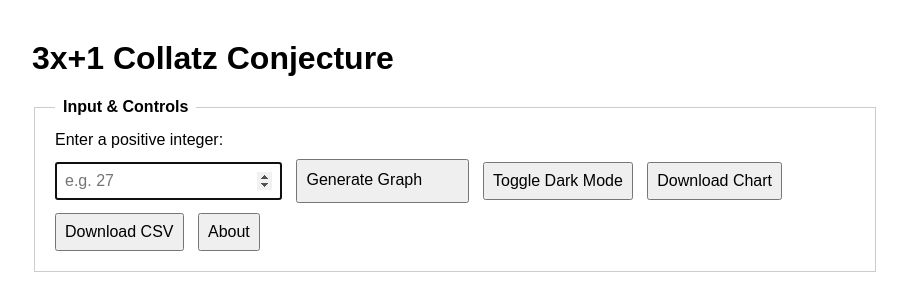
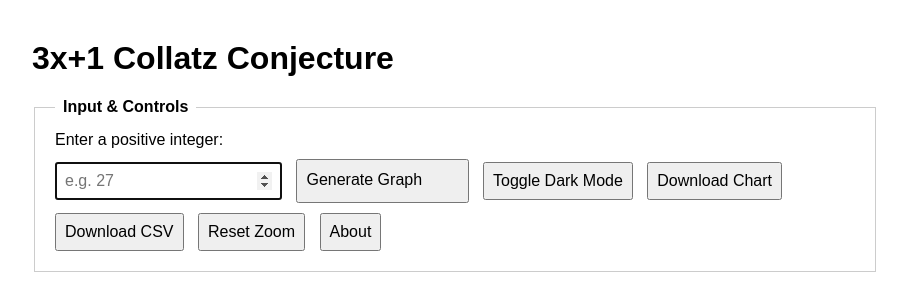
Before and after one commit to Code3rr0r/Collatz, a plain HTML site: page index.html in a window 1280 px wide. Shown: the whole page, without its empty margins (8-915 px from the left). Drawn offline with nearby package versions, Linux system fonts and the light colour scheme; some packages are replaced by stand-ins of ours; a script that the page names is missing.

Commit message:
Update index.html

```diff
--- a/index.html
+++ b/index.html
@@ -143,6 +143,7 @@
     <button onclick="toggleDarkMode()">Toggle Dark Mode</button>
     <button onclick="downloadChart()">Download Chart</button>
     <button onclick="downloadCSV()">Download CSV</button>
+    <button onclick="resetZoom()">Reset Zoom</button>
     <button onclick="toggleAbout()">About</button>
   </fieldset>
 
@@ -175,6 +176,7 @@
       <li><strong>Download</strong> the chart as a PNG image</li>
       <li><strong>Download</strong> the sequence data as CSV</li>
       <li><strong>Zoom and pan</strong> the graph with mouse or touch gestures</li>
+      <li><strong>Reset</strong> zoom anytime</li>
     </ul>
     <p style="font-style: italic; color: gray;">
       This visualization uses Chart.js and runs entirely in your browser.
@@ -377,6 +379,12 @@
       document.body.removeChild(link);
     }
 
+    function resetZoom() {
+      if (chart) {
+        chart.resetZoom();
+      }
+    }
+
     function toggleAbout() {
       const about = document.getElementById('aboutSection');
       about.style.display = about.style.display === 'none' ? 'block' : 'none';
```
